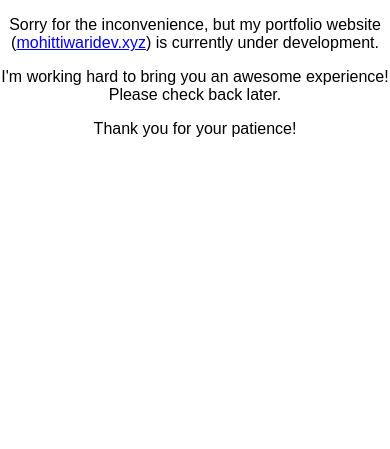
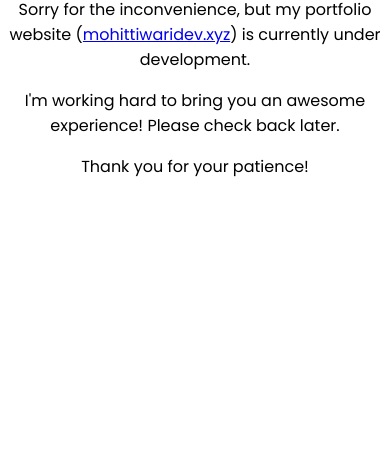
Before and after one commit to MohitTiwariBytes/siteUnderDevelopment, a plain HTML site: page index.html in a window 390 px wide. Shown: the part 395-844 px from the top of the page. Drawn offline with Linux system fonts and the light colour scheme.

Commit message:
Update index.html

```diff
--- a/index.html
+++ b/index.html
@@ -5,6 +5,7 @@
     <meta name="viewport" content="width=device-width, initial-scale=1.0">
     <title>Under Development</title>
     <style>
+        @import url('https://fonts.googleapis.com/css2?family=Poppins:ital,wght@0,100;0,200;0,300;0,400;0,500;0,600;0,700;0,800;0,900;1,100;1,200;1,300;1,400;1,500;1,600;1,700;1,800;1,900&display=swap');
         body {
             display: flex;
             justify-content: center;
@@ -12,11 +13,16 @@
             height: 100vh;
             margin: 0;
             text-align: center;
-            font-family: Arial, sans-serif;
+            font-family: "Poppins", sans-serif;
         }
         .content {
             max-width: 600px;
         }
+
+        @media (max-width: 641px){
+            width: 90%;
+        }
+
     </style>
 </head>
 <body>
```
